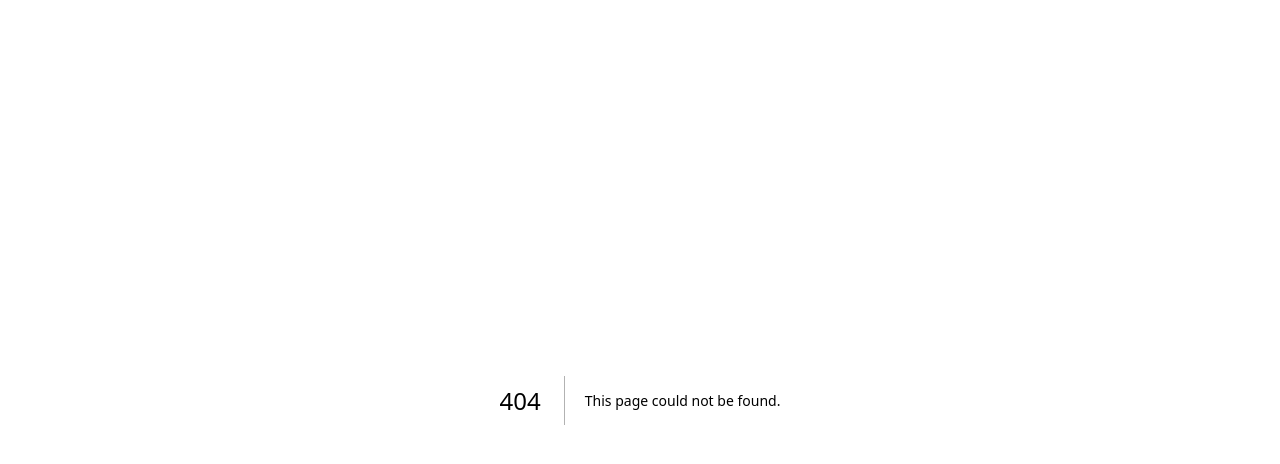
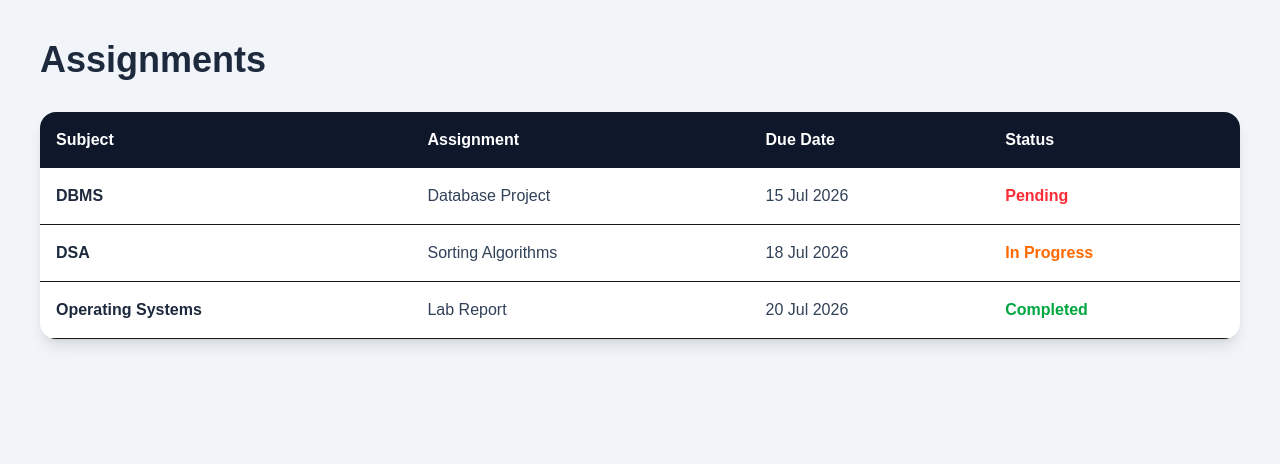
Before and after one commit to The-Tech-Guy005/OpenCampus-OS, a Next.js app: page /dashboard/assignments in a window 1280 px wide. Before the commit this address had no page. Shown: the top 464 px of the page. Built offline with nearby package versions, Linux system fonts and the light colour scheme.

Commit message:
Day 6: Add dashboard module pages and sidebar navigation

```diff
--- /dev/null
+++ b/app/dashboard/assignments/page.tsx
@@ -0,0 +1,76 @@
+export default function AssignmentsPage() {
+  const assignments = [
+    {
+      subject: "DBMS",
+      assignment: "Database Project",
+      dueDate: "15 Jul 2026",
+      status: "Pending",
+    },
+    {
+      subject: "DSA",
+      assignment: "Sorting Algorithms",
+      dueDate: "18 Jul 2026",
+      status: "In Progress",
+    },
+    {
+      subject: "Operating Systems",
+      assignment: "Lab Report",
+      dueDate: "20 Jul 2026",
+      status: "Completed",
+    },
+  ];
+
+  return (
+    <main className="min-h-screen bg-slate-100 p-10">
+      <h1 className="mb-8 text-4xl font-bold text-slate-800">
+        Assignments
+      </h1>
+
+      <div className="overflow-hidden rounded-2xl bg-white shadow-lg">
+        <table className="w-full">
+          <thead className="bg-slate-900 text-white">
+            <tr>
+              <th className="p-4 text-left">Subject</th>
+              <th className="p-4 text-left">Assignment</th>
+              <th className="p-4 text-left">Due Date</th>
+              <th className="p-4 text-left">Status</th>
+            </tr>
+          </thead>
+
+          <tbody>
+            {assignments.map((item, index) => (
+              <tr
+                key={index}
+                className="border-b hover:bg-slate-50 transition"
+              >
+                <td className="p-4 font-semibold text-slate-800">
+                  {item.subject}
+                </td>
+
+                <td className="p-4 text-slate-700">
+                  {item.assignment}
+                </td>
+
+                <td className="p-4 text-slate-700">
+                  {item.dueDate}
+                </td>
+
+                <td
+                  className={`p-4 font-semibold ${
+                    item.status === "Completed"
+                      ? "text-green-600"
+                      : item.status === "In Progress"
+                      ? "text-orange-500"
+                      : "text-red-500"
+                  }`}
+                >
+                  {item.status}
+                </td>
+              </tr>
+            ))}
+          </tbody>
+        </table>
+      </div>
+    </main>
+  );
+}
--- /dev/null
+++ b/app/dashboard/attendance/page.tsx
@@ -0,0 +1,41 @@
+export default function AttendancePage() {
+  const subjects = [
+    { subject: "DBMS", attendance: "94%" },
+    { subject: "DSA", attendance: "90%" },
+    { subject: "Operating Systems", attendance: "88%" },
+    { subject: "Web Development", attendance: "96%" },
+  ];
+
+  return (
+    <main className="min-h-screen bg-slate-100 p-10">
+      <h1 className="mb-8 text-4xl font-bold text-slate-800">
+        Attendance
+      </h1>
+
+      <div className="rounded-2xl bg-white p-8 shadow-lg">
+        <div className="space-y-6">
+          {subjects.map((item, index) => (
+            <div key={index}>
+              <div className="mb-2 flex justify-between">
+                <span className="font-semibold text-slate-800">
+                  {item.subject}
+                </span>
+
+                <span className="font-bold text-cyan-600">
+                  {item.attendance}
+                </span>
+              </div>
+
+              <div className="h-3 w-full rounded-full bg-slate-200">
+                <div
+                  className="h-3 rounded-full bg-cyan-500"
+                  style={{ width: item.attendance }}
+                />
+              </div>
+            </div>
+          ))}
+        </div>
+      </div>
+    </main>
+  );
+}
--- a/app/dashboard/components/Sidebar.tsx
+++ b/app/dashboard/components/Sidebar.tsx
@@ -30,7 +30,7 @@ export default function Sidebar() {
           </Link>
 
           <Link
-            href="#"
+            href="/dashboard/assignments"
             className="flex items-center gap-3 rounded-xl p-3 hover:bg-slate-800 transition"
           >
             <BookOpen size={20} />
@@ -38,7 +38,7 @@ export default function Sidebar() {
           </Link>
 
           <Link
-            href="#"
+            href="/dashboard/attendance"
             className="flex items-center gap-3 rounded-xl p-3 hover:bg-slate-800 transition"
           >
             <Calendar size={20} />
@@ -46,7 +46,7 @@ export default function Sidebar() {
           </Link>
 
           <Link
-            href="#"
+            href="/dashboard/notes"
             className="flex items-center gap-3 rounded-xl p-3 hover:bg-slate-800 transition"
           >
             <NotebookPen size={20} />
@@ -54,7 +54,7 @@ export default function Sidebar() {
           </Link>
 
           <Link
-            href="#"
+            href="/dashboard/internships"
             className="flex items-center gap-3 rounded-xl p-3 hover:bg-slate-800 transition"
           >
             <BriefcaseBusiness size={20} />
--- a/app/dashboard/components/Topbar.tsx
+++ b/app/dashboard/components/Topbar.tsx
@@ -22,7 +22,7 @@ export default function Topbar() {
           <input
             type="text"
             placeholder="Search..."
-            className="ml-2 bg-transparent outline-none"
+            className="ml-2 bg-transparent text-slate-800 placeholder:text-slate-500 outline-none"
           />
         </div>
 
@@ -35,11 +35,11 @@ export default function Topbar() {
           <UserCircle2 size={38} className="text-cyan-600" />
 
           <div>
-            <p className="font-semibold">
+            <p className="font-semibold text-slate-800">
               Hriday
             </p>
 
-            <p className="text-xs text-slate-500">
+            <p className="text-xs text-slate-600">
               Student
             </p>
           </div>
--- /dev/null
+++ b/app/dashboard/internships/page.tsx
@@ -0,0 +1,57 @@
+export default function InternshipsPage() {
+  const internships = [
+    {
+      company: "Google",
+      role: "Software Engineering Intern",
+      location: "Bangalore",
+    },
+    {
+      company: "Microsoft",
+      role: "Frontend Developer Intern",
+      location: "Hyderabad",
+    },
+    {
+      company: "Amazon",
+      role: "Cloud Support Intern",
+      location: "Chennai",
+    },
+    {
+      company: "Adobe",
+      role: "UI/UX Intern",
+      location: "Noida",
+    },
+  ];
+
+  return (
+    <main className="min-h-screen bg-slate-100 p-10">
+      <h1 className="mb-8 text-4xl font-bold text-slate-800">
+        Internships
+      </h1>
+
+      <div className="grid gap-6 md:grid-cols-2">
+        {internships.map((job, index) => (
+          <div
+            key={index}
+            className="rounded-2xl bg-white p-6 shadow-lg transition hover:-translate-y-1 hover:shadow-2xl"
+          >
+            <h2 className="text-2xl font-bold text-cyan-600">
+              {job.company}
+            </h2>
+
+            <p className="mt-3 text-slate-700 font-medium">
+              {job.role}
+            </p>
+
+            <p className="mt-1 text-slate-500">
+              📍 {job.location}
+            </p>
+
+            <button className="mt-5 rounded-lg bg-cyan-500 px-5 py-2 text-white transition hover:bg-cyan-600">
+              Apply Now
+            </button>
+          </div>
+        ))}
+      </div>
+    </main>
+  );
+}
--- /dev/null
+++ b/app/dashboard/notes/page.tsx
@@ -0,0 +1,49 @@
+export default function NotesPage() {
+  const notes = [
+    {
+      subject: "DBMS",
+      topic: "Normalization & SQL",
+    },
+    {
+      subject: "DSA",
+      topic: "Binary Trees",
+    },
+    {
+      subject: "Operating Systems",
+      topic: "Process Scheduling",
+    },
+    {
+      subject: "Web Development",
+      topic: "Next.js Routing",
+    },
+  ];
+
+  return (
+    <main className="min-h-screen bg-slate-100 p-10">
+      <h1 className="mb-8 text-4xl font-bold text-slate-800">
+        Notes
+      </h1>
+
+      <div className="grid gap-6 md:grid-cols-2">
+        {notes.map((note, index) => (
+          <div
+            key={index}
+            className="rounded-2xl bg-white p-6 shadow-lg transition hover:-translate-y-1 hover:shadow-2xl"
+          >
+            <h2 className="text-xl font-bold text-cyan-600">
+              {note.subject}
+            </h2>
+
+            <p className="mt-3 text-slate-700">
+              {note.topic}
+            </p>
+
+            <button className="mt-5 rounded-lg bg-slate-900 px-4 py-2 text-white hover:bg-slate-800">
+              View Notes
+            </button>
+          </div>
+        ))}
+      </div>
+    </main>
+  );
+}
```
